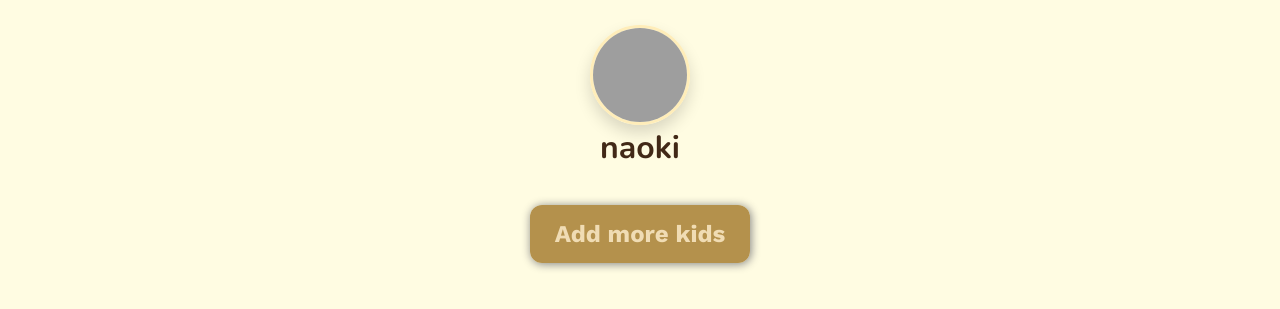
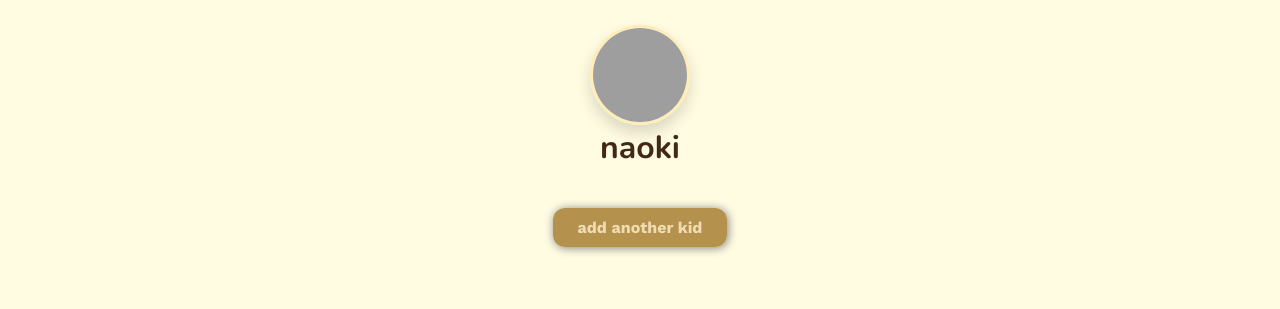
Before and after one commit to annarussi/ToolKids, a Rails app: page / in a window 1280 px wide. Shown: the part 327-636 px from the top of the page. Run offline with Rails 7, Linux system fonts and the light colour scheme; a user stored in the database is signed in; data comes from the database, SQL or seed files in the repository; style sheets or scripts are compiled from the project's sources; some libraries are stand-ins or nearby versions; grey boxes are pictures that could not be loaded.

Commit message:
added containers to the forms in the new session and new kid and styled the buttons

```diff
--- a/app/assets/stylesheets/components/_button.scss
+++ b/app/assets/stylesheets/components/_button.scss
@@ -12,15 +12,15 @@
 }
 
 .add-icon {
-  padding: 15px 25px;
+  padding: 10px 25px;
   width: 150px;
   background-color: #b4914c;
   box-shadow: 1px 1px 10px gray;
   border-radius: 12px;
   font-weight: lighter;
-  font-size: 24px;
+  font-size: 16px;
   color: #f0dcb4;
   font-weight: bold;
-  margin-top: 60px;
+  margin-top: 20px;
   text-decoration: none;
 }
--- a/app/views/devise/sessions/new.html.erb
+++ b/app/views/devise/sessions/new.html.erb
@@ -1,3 +1,4 @@
+<div class="container">
   <h2>Log in</h2>
 
   <%= simple_form_for(resource, as: resource_name, url: session_path(resource_name), data: { turbo: :false }) do |f| %>
@@ -13,8 +14,9 @@
     </div>
 
     <div class="form-actions">
-    <%= f.button :submit, "Log in" %>
+      <%= f.button :submit, "Log in", class: "btn btn-brown my-3" %>
     </div>
   <% end %>
 
   <%= render "devise/shared/links" %>
+</div>
--- a/app/views/kids/index.html.erb
+++ b/app/views/kids/index.html.erb
@@ -14,11 +14,7 @@
       <% end %>
     <% end %>
 
-
-  <%= link_to "Add more kids", new_kid_path, class:"add-icon text-decoration-none" %>
-    <%# <div class="add-icon">
-       <i class="fa-solid fa-circle-plus"></i>
-    </div>
-     <% end %>
-
+<footer>
+    <%= link_to " add another kid", new_kid_path, class:"add-icon text-decoration-none" %>
+</footer>
 </div>
```
Also changed, not shown: app/views/kids/new.html.erb (+6 -8 lines). Lines whose indentation alone changed are shown as unchanged.
